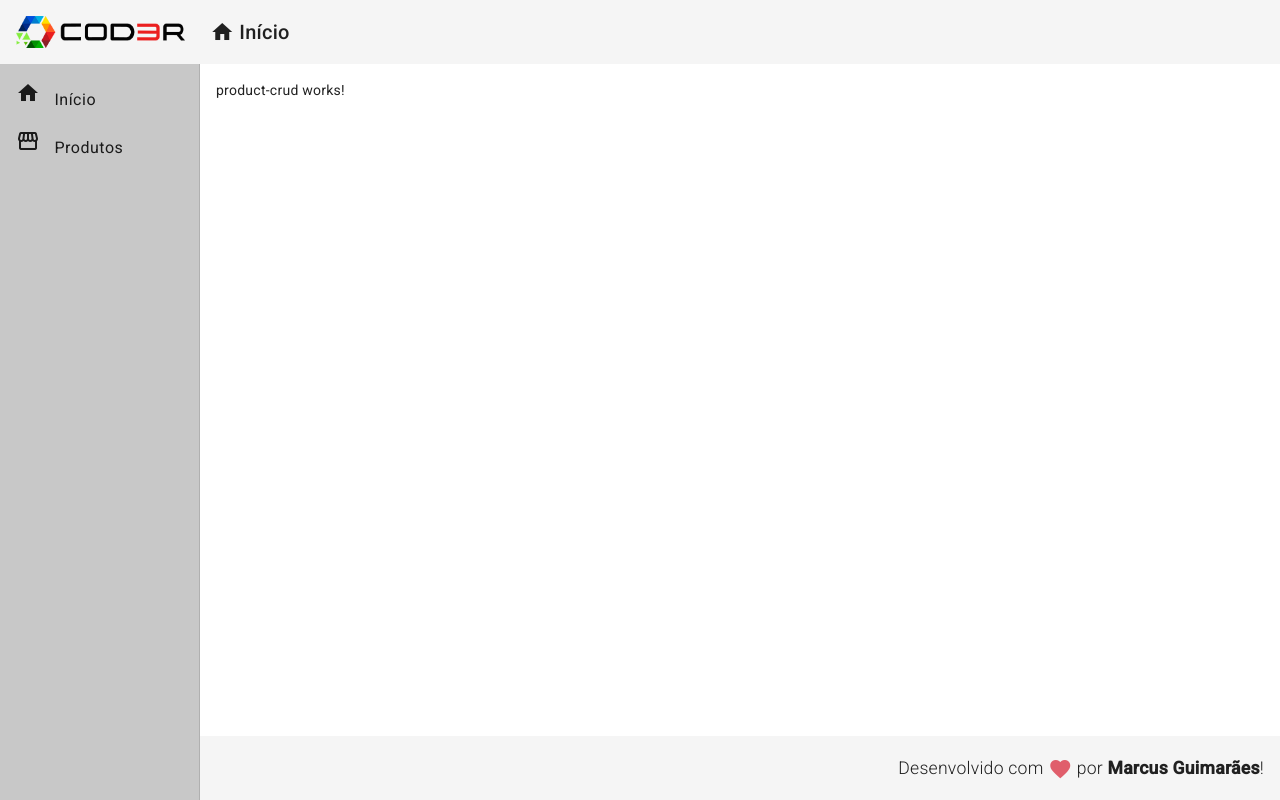
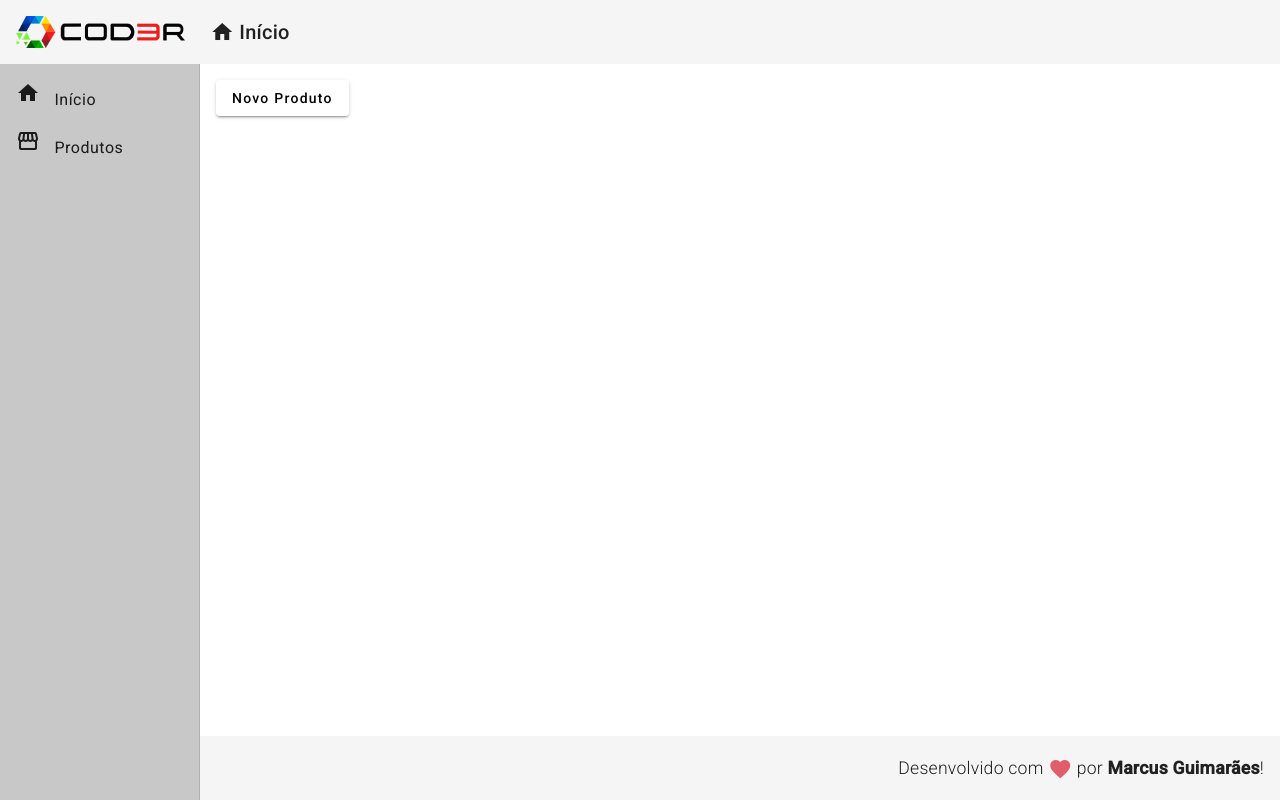
Before and after one commit to marcusguima/Angular-CRUD, an Angular app in the folder frontend/: page /products in a window 1280 px wide. Built offline with nearby package versions, Linux system fonts and the light colour scheme.

Commit message:
Navegação para a Tela de Criar Produtos
Implementado a Navegação para a Tela de Criar Novos Produtos.

```diff
--- a/frontend/src/app/app.module.ts
+++ b/frontend/src/app/app.module.ts
@@ -16,6 +16,7 @@ import { MatListModule } from '@angular/material/list';
 import { HomeComponent } from './views/home/home.component';
 import { ProductCrudComponent } from './views/product-crud/product-crud.component';
 import { ProductCreateComponent } from './components/product/product-create/product-create.component';
+import { MatButtonModule } from '@angular/material/button';
 
 @NgModule({
   declarations: [
@@ -34,7 +35,8 @@ import { ProductCreateComponent } from './components/product/product-create/prod
     MatToolbarModule,
     MatSidenavModule,
     MatListModule,
-    MatCardModule
+    MatCardModule,
+    MatButtonModule
   ],
   providers: [],
   bootstrap: [AppComponent]
--- a/frontend/src/app/views/product-crud/product-crud.component.html
+++ b/frontend/src/app/views/product-crud/product-crud.component.html
@@ -1 +1,3 @@
-<p>product-crud works!</p>
+<button mat-raised-button (click)="navigateToProductCreate()">
+    Novo Produto
+</button>
--- a/frontend/src/app/views/product-crud/product-crud.component.ts
+++ b/frontend/src/app/views/product-crud/product-crud.component.ts
@@ -1,4 +1,5 @@
 import { Component } from '@angular/core';
+import { Router } from '@angular/router';
 
 @Component({
   selector: 'app-product-crud',
@@ -7,4 +8,16 @@ import { Component } from '@angular/core';
 })
 export class ProductCrudComponent {
 
+  constructor(private router: Router){
+
+  }
+
+  ngOnInit(): void {
+
+  }
+
+  navigateToProductCreate(): void {
+    this.router.navigate(['/products/create'])
+  }
+
 }
```
